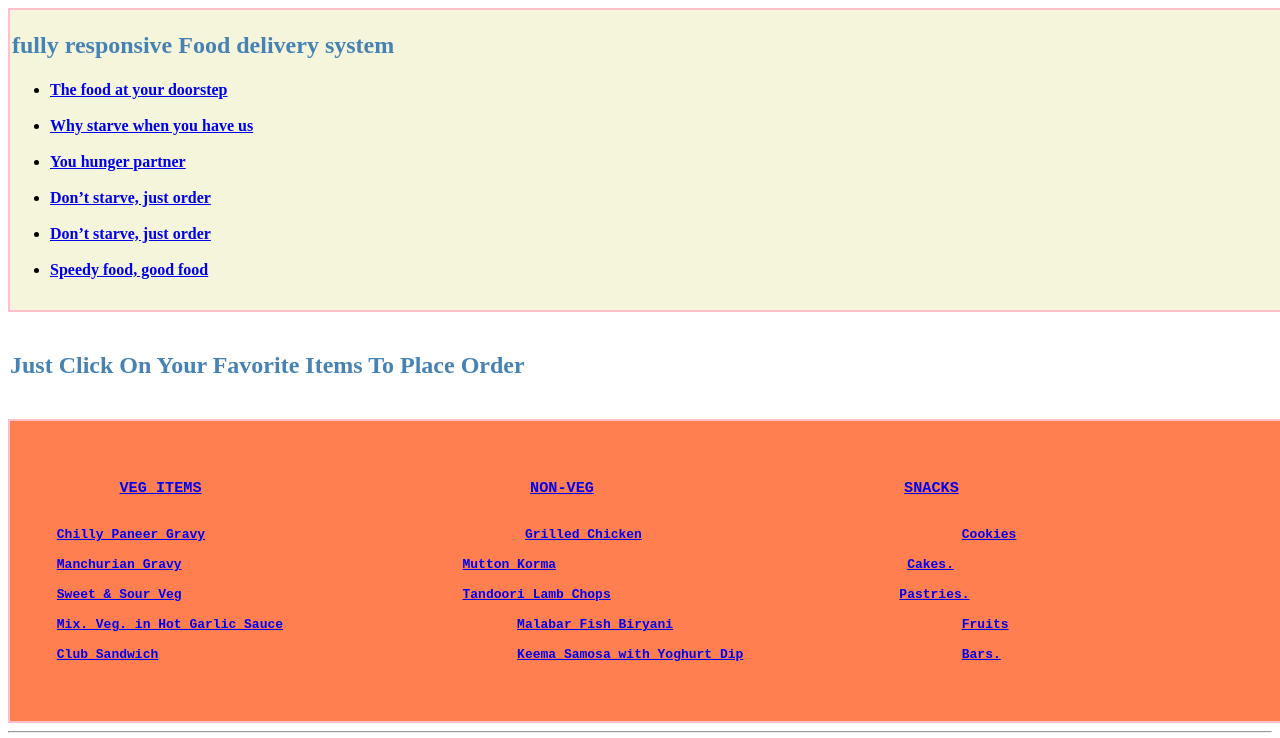
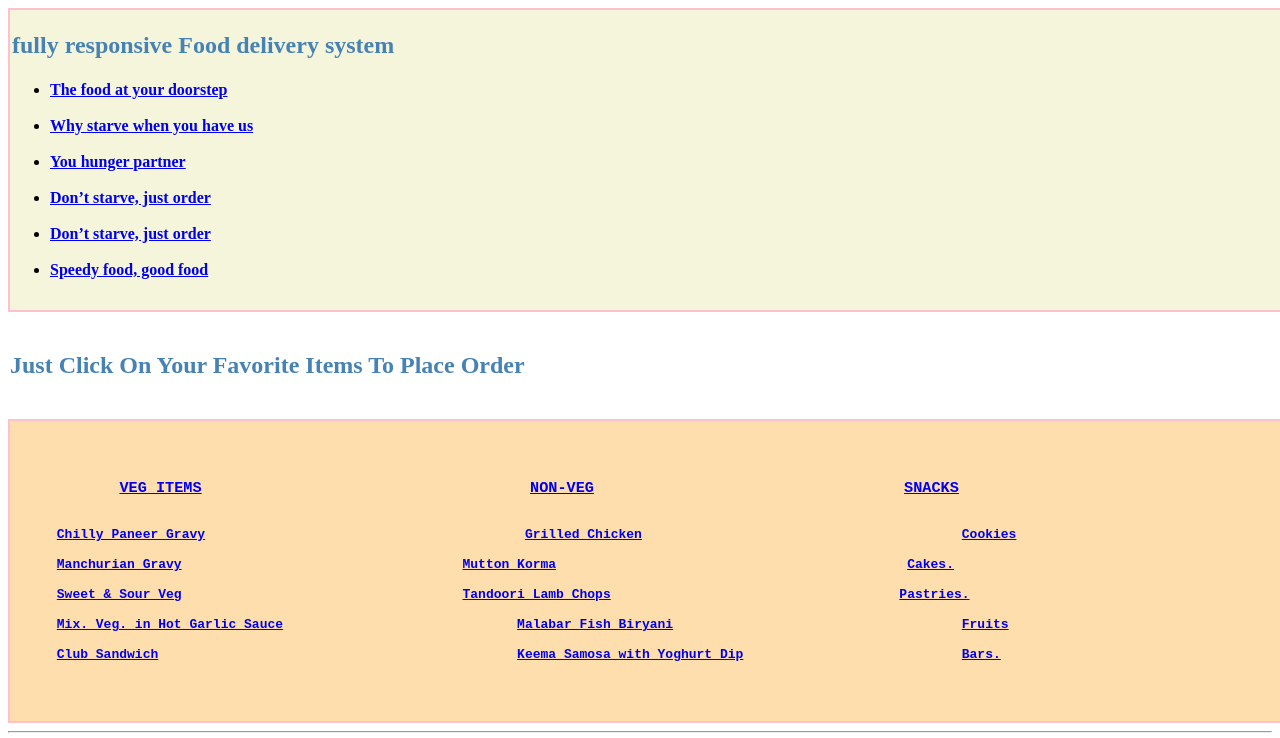
Before and after one commit to noor143108/hotel, a plain HTML site: page index.html in a window 1280 px wide. Shown: the top 738 px of the page. Drawn offline with Linux system fonts and the light colour scheme.

Commit message:
Update style.css

```diff
--- a/style.css
+++ b/style.css
@@ -1,7 +1,7 @@
 #header{
 border:2px solid pink;
 width:1490px;
-background-color:coral;
+background-color:NavajoWhite;
 height:300px;
 }
 #footer{
```
